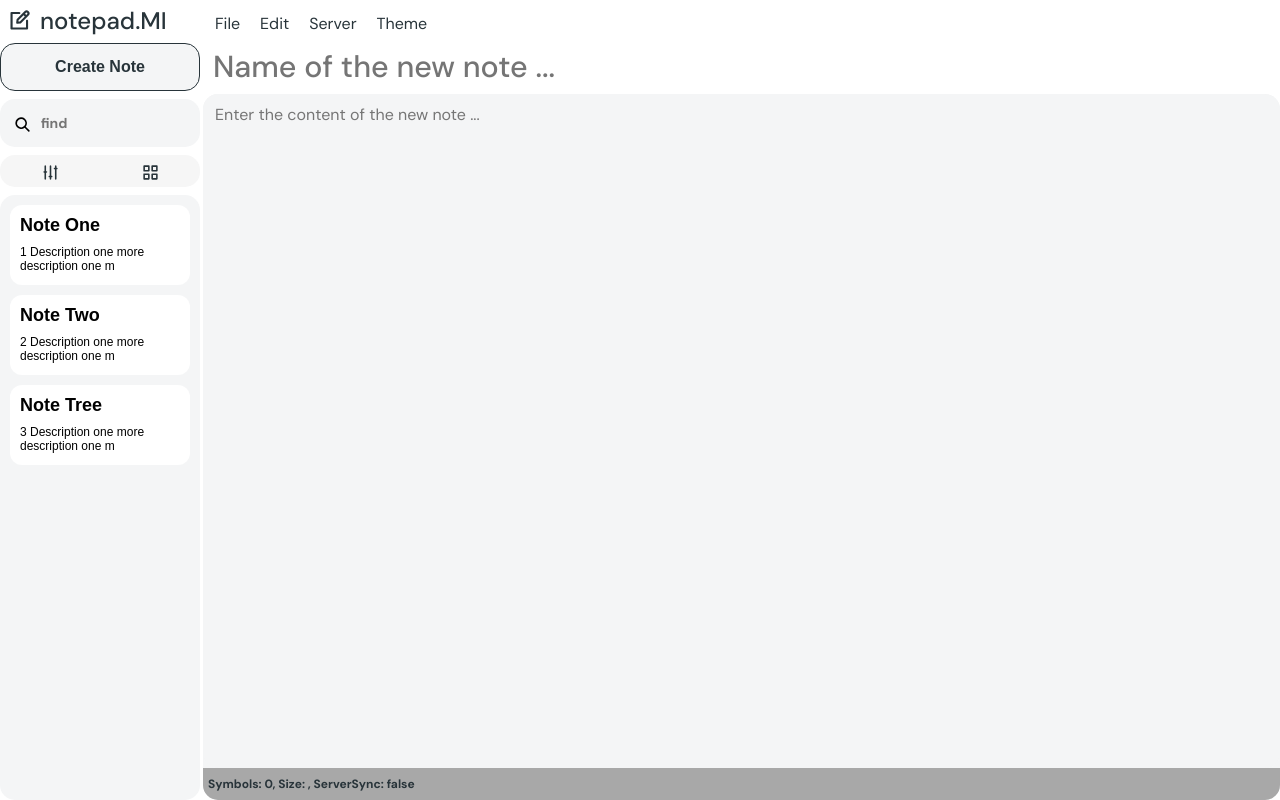
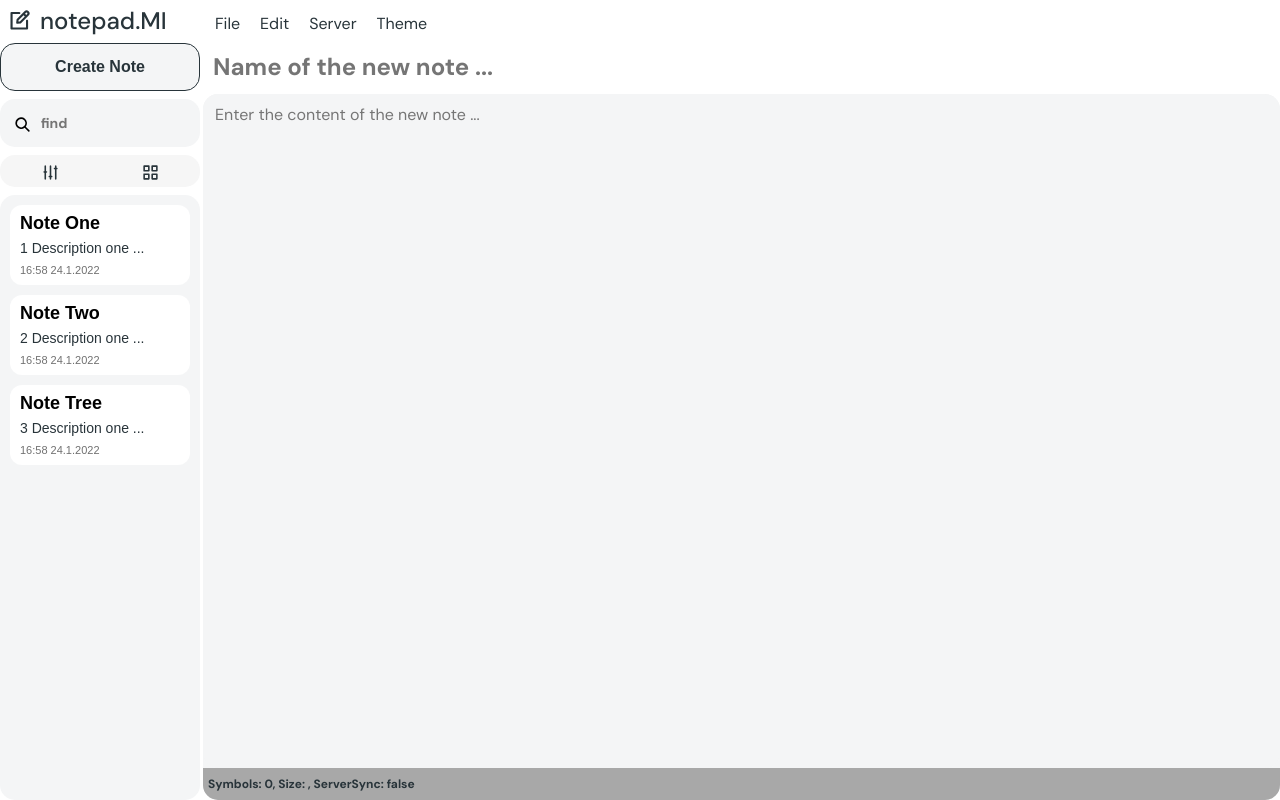
Before and after one commit to ivnvMkhl/notepad.MI, a React (Create React App) app: page / in a window 1280 px wide. Built offline with nearby package versions, Linux system fonts and the light colour scheme.

Commit message:
HomeCommit

```diff
--- a/src/App.css
+++ b/src/App.css
@@ -112,11 +112,21 @@
   background: #f4f5f6;
   border-radius: 15px;
   display: flex;
+  height: 100%;
+  width: 100%;
   justify-content: baseline;
   align-items: center;
   flex-direction: column;
+  overflow-y: auto;
+  padding-bottom: 10px;
+  scrollbar-width: none;
+}
+.navigation__note-list::-webkit-scrollbar {
+  width: 0;
+  height: 0;
 }
 .note-item {
+  flex-shrink: 0;
   box-sizing: border-box;
   cursor: pointer;
   border: 0;
@@ -129,26 +139,34 @@
   display: grid;
   grid-template-areas:
     'A'
-    'B';
-  grid-template-rows: 30px 1fr;
-  grid-template-columns: 1fr 30px;
+    'B'
+    'C';
 }
+
 .note-item:hover {
-  background-color: bisque;
+  background-color: rgb(255, 214, 163);
 }
 .note-item_select {
   background-color: bisque;
 }
-.note-item_header {
+.note-item__header {
   grid-area: A;
   font-size: 18px;
-  margin: 10px 0 0 10px;
+  margin: 10px 10px 0 10px;
   font-weight: 600;
+  line-height: 1rem;
 }
-.note-item_cut-content {
+.note-item__cut-content {
+  color: #28343a;
   grid-area: B;
-  font-size: 12px;
-  margin: 10px 10px 0 10px;
+  font-size: 14px;
+  margin: 0 10px 0 10px;
+}
+.note-item__date {
+  color: #707070;
+  grid-area: C;
+  font-size: 11px;
+  margin: 0 10px 0 10px;
 }
 
 /* Content Styles */
@@ -165,10 +183,10 @@
   grid-template-columns: 1fr 6rem;
 }
 .content__header-input {
-  font-size: 1.9rem;
-  font-weight: 500;
+  font-size: 1.5rem;
+  font-weight: 600;
   width: 100%;
-  line-height: 2.8rem;
+  line-height: 3rem;
   padding-left: 10px;
   border: 0;
   white-space: nowrap;
--- a/src/App.js
+++ b/src/App.js
@@ -8,59 +8,55 @@ function App() {
   //main state of notes
   let [notesList, setNotesList] = useState([
     {
-      noteId: 0,
+      noteId: 1645721908699,
       noteHeader: 'Note One',
       noteContent: '1 Description one more description one more description one more description one more description',
+      noteDate: new Date(1645721908699),
       noteSelected: false,
     },
     {
-      noteId: 1,
+      noteId: 1645721908564,
       noteHeader: 'Note Two',
       noteContent: '2 Description one more description one more description one more description one more description',
+      noteDate: new Date(1645721908564),
       noteSelected: false,
     },
     {
-      noteId: 2,
+      noteId: 1645721908385,
       noteHeader: 'Note Tree',
       noteContent: '3 Description one more description one more description one more description one more description',
+      noteDate: new Date(1645721908385),
       noteSelected: false,
     },
   ])
 
   //state of the selected note
-  let [usedNote, setUsedNote] = useState({
-    noteId: -1,
-  })
-
+  let [usedNote, setUsedNote] = useState(-1)
+  let [usedHeader, setUsedHeader] = useState('')
+  let [usedContent, setUsedContent] = useState('')
+  //state area length
   let [areaLength, setAreaLength] = useState(0)
 
   //Works from clicking on the list of notes
-  const getSelectNote = (usedId) => {
+  const getSelectNote = (selectId) => {
     //Update the data in the state of the selected note
-    usedNote.noteId = usedId
-
+    setUsedNote(selectId)
     setNotesList(
       notesList.map((notesList) => {
-        if (notesList.noteId === usedId) {
+        if (notesList.noteId === selectId) {
           if (notesList.noteSelected === false) {
             //update the data on the content component if selected
-            document.querySelector('.content__header-input').value = notesList.noteHeader
-            document.querySelector('.content__note-area').value = notesList.noteContent
-
+            setUsedHeader(notesList.noteHeader)
+            setUsedContent(notesList.noteContent)
+            onSelectedBar()
             notesList.noteSelected = !notesList.noteSelected
-
-            document.querySelector('.content__header-input').className = 'content__header-input content__header-input_noteEdit'
-            document.querySelector('.selected-bar').style = 'display: flex'
           } else {
             //erase the data on the content component if unselected
-            document.querySelector('.content__header-input').value = ''
-            document.querySelector('.content__note-area').value = ''
-
+            setUsedHeader('')
+            setUsedContent('')
+            offSelectedBar()
             notesList.noteSelected = !notesList.noteSelected
-            usedNote.noteId = -1
-
-            document.querySelector('.content__header-input').className = 'content__header-input'
-            document.querySelector('.selected-bar').style = 'display: none'
+            usedNote = -1
           }
         } else {
           notesList.noteSelected = false
@@ -70,46 +66,55 @@ function App() {
     )
     setAreaLength(document.querySelector('.content__note-area').textLength)
   }
-
-  const closeNote = (usedId, notesList) => {
-    usedNote.noteId = -1
-    usedId = -1
-
-    document.querySelector('.content__header-input').value = ''
-    document.querySelector('.content__note-area').value = ''
-    document.querySelector('.content__header-input').className = 'content__header-input'
-    document.querySelector('.selected-bar').style = 'display: none'
+  const closeNote = () => {
+    setUsedNote(-1)
+    setUsedHeader('')
+    setUsedContent('')
+    offSelectedBar()
     notesList.map((note) => (note.noteSelected = false))
     setAreaLength(document.querySelector('.content__note-area').textLength)
   }
-
-  const saveNote = (usedId, notesList) => {
-    notesList[usedId].noteHeader = document.querySelector('.content__header-input').value
-    notesList[usedId].noteContent = document.querySelector('.content__note-area').value
+  const saveNote = () => {
+    notesList.map((note) => {
+      if (note.noteId === usedNote) {
+        note.noteHeader = usedHeader
+        note.noteContent = usedContent
+      }
+    })
     setAreaLength(document.querySelector('.content__note-area').textLength)
   }
+  const createNote = () => {
+    if (usedHeader.trim() !== '') {
+      let newId = Date.now()
+      setNotesList(
+        notesList.concat([
+          {
+            noteId: newId,
+            noteHeader: usedHeader,
+            noteContent: usedContent,
+            noteDate: new Date(newId),
+            noteSelected: true,
+          },
+        ])
+      )
 
-  const createNote = (usedId, notesList) => {
-    if (document.querySelector('.content__header-input').value.trim() !== '') {
-      notesList.push({
-        noteId: Date.now(),
-        noteHeader: document.querySelector('.content__header-input').value,
-        noteContent: document.querySelector('.content__note-area').value,
-        noteSelected: true,
-      })
-      getSelectNote()
-      getSelectNote(notesList.length - 1)
-    } else document.querySelector('.content__header-input').value = ''
-
-    console.log(notesList)
+      setUsedNote(newId)
+      onSelectedBar()
+    } else setUsedHeader('')
   }
-
-  const deleteNote = (usedId) => {
-    setNotesList(notesList.filter((note) => note.noteId !== usedId))
-    document.querySelector('.content__header-input').value = ''
-    document.querySelector('.content__note-area').value = ''
+  const onSelectedBar = () => {
+    document.querySelector('.content__header-input').className = 'content__header-input content__header-input_noteEdit'
+    document.querySelector('.selected-bar').style = 'display: flex'
+  }
+  const offSelectedBar = () => {
     document.querySelector('.content__header-input').className = 'content__header-input'
     document.querySelector('.selected-bar').style = 'display: none'
+  }
+  const deleteNote = () => {
+    setNotesList(notesList.filter((note) => note.noteId !== usedNote))
+    setUsedHeader('')
+    setUsedContent('')
+    offSelectedBar()
     setAreaLength(document.querySelector('.content__note-area').textLength)
   }
 
@@ -117,21 +122,23 @@ function App() {
     <div className="wrapper">
       <Header />
       <Navigation
-        usedId={usedNote.noteId}
+        usedNote={usedNote}
         notesList={notesList}
         getSelectNote={getSelectNote}
+        createNote={createNote}
         saveNote={saveNote}
         closeNote={closeNote}
-        createNote={createNote}
       />
       <Content
-        notesList={notesList}
-        usedId={usedNote.noteId}
         areaLength={areaLength}
         setAreaLength={setAreaLength}
         saveNote={saveNote}
         closeNote={closeNote}
         deleteNote={deleteNote}
+        usedHeader={usedHeader}
+        setUsedHeader={setUsedHeader}
+        usedContent={usedContent}
+        setUsedContent={setUsedContent}
       />
     </div>
   )
--- a/src/components/Content.jsx
+++ b/src/components/Content.jsx
@@ -1,22 +1,28 @@
 import React from 'react'
 
-const Content = ({ notesList, usedId, areaLength, setAreaLength, saveNote, closeNote, deleteNote }) => {
+const Content = ({ areaLength, setAreaLength, saveNote, closeNote, deleteNote, usedHeader, setUsedHeader, usedContent, setUsedContent }) => {
   return (
     <header className="content">
       <div className="content__note-header">
-        <input type="text" maxLength="150" className="content__header-input" placeholder="Name of the new note ..." />
+        <textarea
+          rows="1"
+          maxLength="150"
+          className="content__header-input"
+          placeholder="Name of the new note ..."
+          value={usedHeader}
+          onInput={(event) => {
+            setUsedHeader(event.target.value)
+          }}
+        />
         <div className="selected-bar">
-          {/* <button className="selected-bar__bar-button" onClick={() => saveNote(usedId, notesList)}>
-            S
-          </button> */}
-          <button className="selected-bar__bar-button" onClick={() => deleteNote(usedId)}>
+          <button className="selected-bar__bar-button" onClick={() => deleteNote()}>
             D
           </button>
           <button
             className="selected-bar__close-button"
             onClick={() => {
-              saveNote(usedId, notesList)
-              closeNote(usedId, notesList)
+              saveNote()
+              closeNote()
             }}
           >
             X
@@ -29,7 +35,11 @@ const Content = ({ notesList, usedId, areaLength, setAreaLength, saveNote, close
           maxLength="1000"
           className="content__note-area"
           placeholder="Enter the content of the new note ..."
-          onInput={() => setAreaLength(document.querySelector('.content__note-area').textLength)}
+          value={usedContent}
+          onInput={(event) => {
+            setUsedContent(event.target.value)
+            setAreaLength(document.querySelector('.content__note-area').textLength)
+          }}
         />
         <div className="content__note-info">Symbols: {areaLength}, Size: , ServerSync: false</div>
       </div>
--- a/src/components/Navigation.jsx
+++ b/src/components/Navigation.jsx
@@ -1,13 +1,16 @@
 import React from 'react'
 import NoteNavItem from './NoteNavItem'
 
-const Navigation = ({ usedId, notesList, getSelectNote, saveNote, closeNote, createNote }) => {
+const Navigation = ({ usedNote, notesList, getSelectNote, createNote, saveNote, closeNote }) => {
   return (
     <nav className="navigation">
       <button
         className="navigation__crate-button"
         onClick={() => {
-          createNote(usedId, notesList)
+          if (usedNote !== -1) {
+            saveNote()
+            closeNote()
+          } else createNote()
         }}
       >
         Create Note
@@ -35,9 +38,10 @@ const Navigation = ({ usedId, notesList, getSelectNote, saveNote, closeNote, cre
       <div className="navigation__note-list">
         {notesList.map((n) => (
           <NoteNavItem
-            noteHeader={n.noteHeader.slice(0, 15)}
-            noteContentCut={n.noteContent.slice(0, 40)}
+            noteHeader={n.noteHeader.length > 14 ? `${n.noteHeader.slice(0, 11)}...` : n.noteHeader}
+            noteContentCut={n.noteContent.length > 25 ? `${n.noteContent.slice(0, 18)}...` : n.noteContent}
             noteId={n.noteId}
+            noteDate={n.noteDate}
             noteSelected={n.noteSelected}
             key={n.noteId}
             getSelectNote={getSelectNote}
--- a/src/components/NoteNavItem.jsx
+++ b/src/components/NoteNavItem.jsx
@@ -1,6 +1,6 @@
 import React from 'react'
 
-const NoteNavItem = ({ noteId, noteHeader, noteContentCut, noteSelected, getSelectNote }) => {
+const NoteNavItem = ({ noteId, noteHeader, noteContentCut, noteSelected, getSelectNote, noteDate }) => {
   let classes = []
 
   if (noteSelected) {
@@ -14,8 +14,9 @@ const NoteNavItem = ({ noteId, noteHeader, noteContentCut, noteSelected, getSele
         getSelectNote(noteId)
       }}
     >
-      <div className="note-item_header">{noteHeader}</div>
-      <div className="note-item_cut-content">{noteContentCut}</div>
+      <div className="note-item__header">{noteHeader}</div>
+      <div className="note-item__cut-content">{noteContentCut}</div>
+      <div className="note-item__date">{`${noteDate.getHours()}:${noteDate.getMinutes()}  ${noteDate.getDate()}.${noteDate.getMonth()}.${noteDate.getFullYear()}`}</div>
     </button>
   )
 }
```
